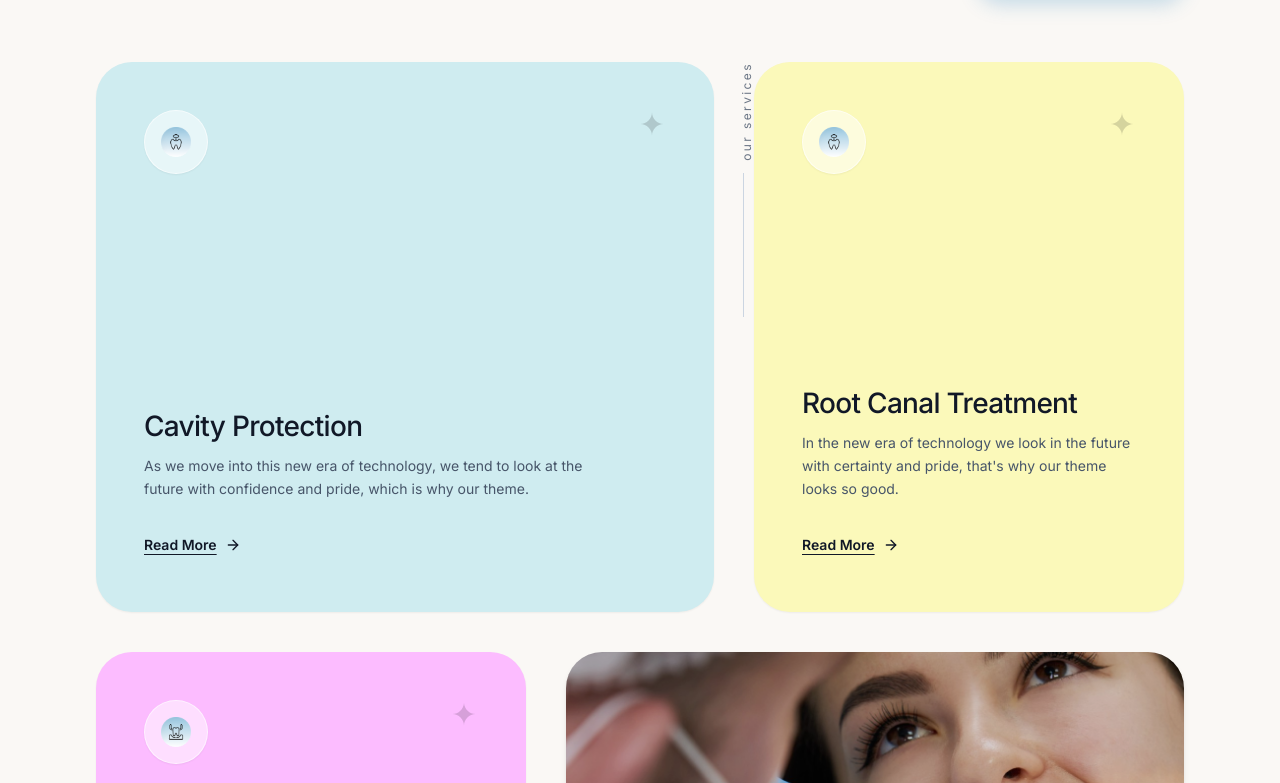
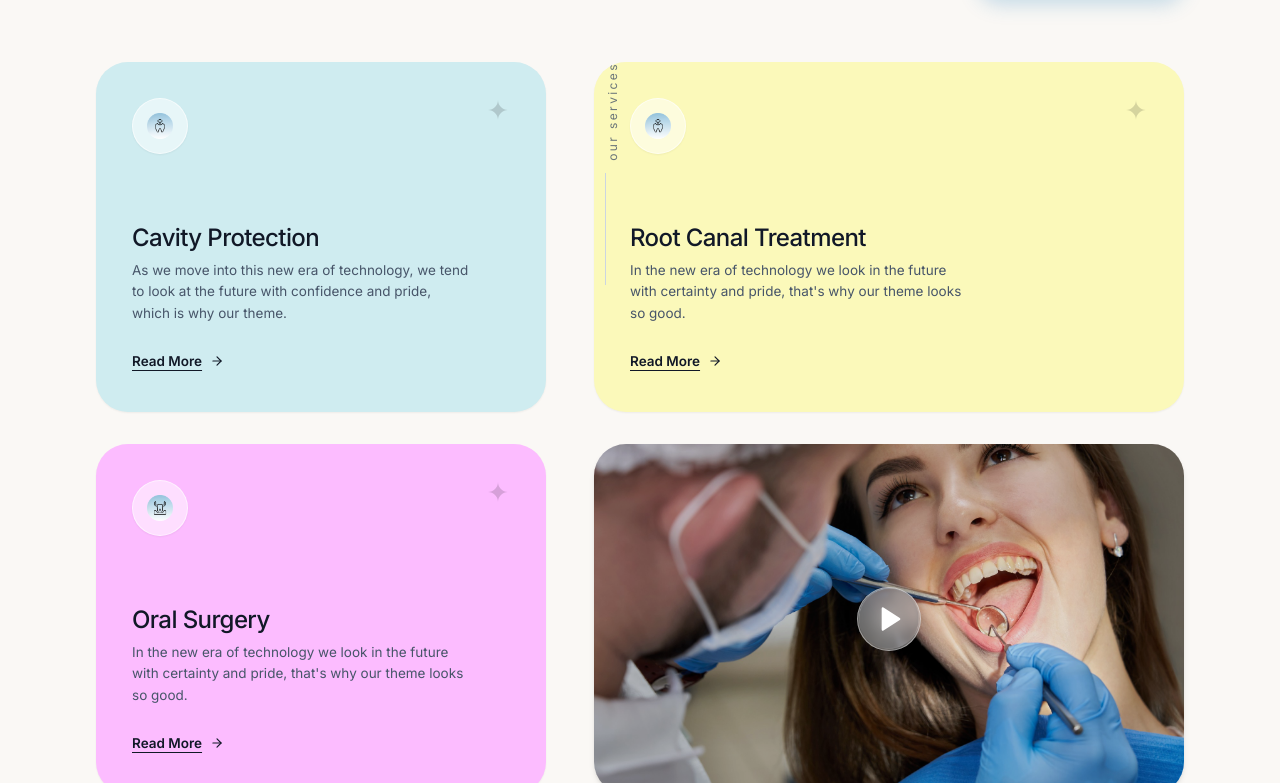
Before and after one commit to Anurag-lakra610/Dentara-, a React (Vite) app: page / in a window 1280 px wide. Shown: the part 1837-2620 px from the top of the page. Built offline with nearby package versions, Linux system fonts and the light colour scheme.

Commit message:
Set 350px box heights, 450px Cavity Protection width, empty whitespace in between with Our Services shifted right

```diff
--- a/src/App.jsx
+++ b/src/App.jsx
@@ -268,100 +268,107 @@ export default function App() {
             </div>
           </div>
 
-          {/* Service Cards Asymmetric Grid (Top: 7/5 cols, Bottom: 5/7 cols, All 550px height) */}
-          <div className="relative grid grid-cols-1 lg:grid-cols-12 gap-8 lg:gap-10 items-stretch">
+          {/* Service Cards Container (All 4 cards 350px height, Cavity Protection 450px width) */}
+          <div className="relative flex flex-col gap-6 lg:gap-8">
 
-            {/* Vertical Divider with "our services" text shifted right near Root Canal Treatment box */}
-            <div className="hidden lg:flex absolute left-[59.5%] top-0 bottom-1/2 -translate-x-1/2 z-10 flex-col items-center pointer-events-none">
-              <span className="text-[#475569]/80 text-[12px] font-normal tracking-[0.2em] lowercase [writing-mode:vertical-lr] rotate-180 mb-3 translate-x-1">
+            {/* Vertical Divider with "our services" text in the whitespace gap, shifted right near Root Canal Treatment box */}
+            <div className="hidden lg:flex absolute left-[470px] xl:left-[500px] top-0 h-[350px] z-10 flex-col items-center pointer-events-none">
+              <span className="text-[#475569]/80 text-[12px] font-normal tracking-[0.2em] lowercase [writing-mode:vertical-lr] rotate-180 mb-3 translate-x-2">
                 our services
               </span>
-              <div className="w-[1px] h-36 bg-[#CBD5E1]"></div>
+              <div className="w-[1px] h-28 bg-[#CBD5E1]"></div>
             </div>
 
-            {/* Card 1: Cavity Protection (Pastel Cyan Blue #CFECF0, Wider Col-7, Height 550px) */}
-            <div className="lg:col-span-7 bg-[#CFECF0] rounded-[36px] p-8 sm:p-10 lg:p-12 shadow-sm transition-all duration-300 flex flex-col justify-between relative group h-[550px]">
+            {/* Row 1: Cavity Protection (450px) + Empty Whitespace + Root Canal Treatment */}
+            <div className="flex flex-col lg:flex-row items-stretch gap-6 lg:gap-12">
+
+              {/* Card 1: Cavity Protection (Pastel Cyan Blue #CFECF0, Width 450px, Height 350px) */}
+              <div className="w-full lg:w-[450px] flex-shrink-0 bg-[#CFECF0] rounded-[32px] p-7 sm:p-8 lg:p-9 shadow-sm transition-all duration-300 flex flex-col justify-between relative group h-[350px]">
                 <div className="flex items-start justify-between w-full">
-                <div className="w-16 h-16 rounded-full bg-white/50 border border-white/60 flex items-center justify-center p-4 shadow-sm">
-                  <img src={iconCavity} alt="Cavity Protection Icon" className="w-8 h-8 object-contain" />
+                  <div className="w-14 h-14 rounded-full bg-white/50 border border-white/60 flex items-center justify-center p-3.5 shadow-sm">
+                    <img src={iconCavity} alt="Cavity Protection Icon" className="w-7 h-7 object-contain" />
                   </div>
-                <svg className="w-7 h-7 text-black/15" viewBox="0 0 24 24" fill="currentColor">
+                  <svg className="w-6 h-6 text-black/15" viewBox="0 0 24 24" fill="currentColor">
                     <path d="M12 2C12 7.5 7.5 12 2 12C7.5 12 12 16.5 12 22C12 16.5 16.5 12 22 12C16.5 12 12 7.5 12 2Z" />
                   </svg>
                 </div>
 
-              <div className="mt-auto mb-2">
-                <h3 className="text-2xl sm:text-[28px] font-medium text-[#111827] mb-3 tracking-tight">
+                <div className="mt-auto mb-1">
+                  <h3 className="text-xl sm:text-[24px] font-medium text-[#111827] mb-2 tracking-tight">
                     Cavity Protection
                   </h3>
-                <p className="text-xs sm:text-[14px] text-[#475569] font-normal leading-[1.65] max-w-md mb-8">
+                  <p className="text-xs sm:text-[13.5px] text-[#475569] font-normal leading-[1.6] max-w-[340px] mb-6">
                     As we move into this new era of technology, we tend to look at the future with confidence and pride, which is why our theme.
                   </p>
                   <div>
-                  <a href="#" className="inline-flex items-center gap-2 text-xs sm:text-[14px] font-semibold text-[#111827] hover:text-[#0284C7] transition-colors group/link">
+                    <a href="#" className="inline-flex items-center gap-2 text-xs sm:text-[13.5px] font-semibold text-[#111827] hover:text-[#0284C7] transition-colors group/link">
                       <span className="underline underline-offset-4 decoration-1">Read More</span>
-                    <ArrowRight className="w-4 h-4 group-hover/link:translate-x-1 transition-transform" />
+                      <ArrowRight className="w-3.5 h-3.5 group-hover/link:translate-x-1 transition-transform" />
                     </a>
                   </div>
                 </div>
               </div>
 
-            {/* Card 2: Root Canal Treatment (Pastel Cream Yellow #FBF9BA, Col-5, Height 550px) */}
-            <div className="lg:col-span-5 bg-[#FBF9BA] rounded-[36px] p-8 sm:p-10 lg:p-12 shadow-sm transition-all duration-300 flex flex-col justify-between relative group h-[550px]">
+              {/* Card 2: Root Canal Treatment (Pastel Cream Yellow #FBF9BA, Height 350px) */}
+              <div className="flex-1 bg-[#FBF9BA] rounded-[32px] p-7 sm:p-8 lg:p-9 shadow-sm transition-all duration-300 flex flex-col justify-between relative group h-[350px]">
                 <div className="flex items-start justify-between w-full">
-                <div className="w-16 h-16 rounded-full bg-white/50 border border-white/60 flex items-center justify-center p-4 shadow-sm">
-                  <img src={iconRootCanal} alt="Root Canal Treatment Icon" className="w-8 h-8 object-contain" />
+                  <div className="w-14 h-14 rounded-full bg-white/50 border border-white/60 flex items-center justify-center p-3.5 shadow-sm">
+                    <img src={iconRootCanal} alt="Root Canal Treatment Icon" className="w-7 h-7 object-contain" />
                   </div>
-                <svg className="w-7 h-7 text-black/15" viewBox="0 0 24 24" fill="currentColor">
+                  <svg className="w-6 h-6 text-black/15" viewBox="0 0 24 24" fill="currentColor">
                     <path d="M12 2C12 7.5 7.5 12 2 12C7.5 12 12 16.5 12 22C12 16.5 16.5 12 22 12C16.5 12 12 7.5 12 2Z" />
                   </svg>
                 </div>
 
-              <div className="mt-auto mb-2">
-                <h3 className="text-2xl sm:text-[28px] font-medium text-[#111827] mb-3 tracking-tight">
+                <div className="mt-auto mb-1">
+                  <h3 className="text-xl sm:text-[24px] font-medium text-[#111827] mb-2 tracking-tight">
                     Root Canal Treatment
                   </h3>
-                <p className="text-xs sm:text-[14px] text-[#475569] font-normal leading-[1.65] max-w-sm mb-8">
+                  <p className="text-xs sm:text-[13.5px] text-[#475569] font-normal leading-[1.6] max-w-[340px] mb-6">
                     In the new era of technology we look in the future with certainty and pride, that's why our theme looks so good.
                   </p>
                   <div>
-                  <a href="#" className="inline-flex items-center gap-2 text-xs sm:text-[14px] font-semibold text-[#111827] hover:text-[#0284C7] transition-colors group/link">
+                    <a href="#" className="inline-flex items-center gap-2 text-xs sm:text-[13.5px] font-semibold text-[#111827] hover:text-[#0284C7] transition-colors group/link">
                       <span className="underline underline-offset-4 decoration-1">Read More</span>
-                    <ArrowRight className="w-4 h-4 group-hover/link:translate-x-1 transition-transform" />
+                      <ArrowRight className="w-3.5 h-3.5 group-hover/link:translate-x-1 transition-transform" />
+                    </a>
+                  </div>
+                </div>
+              </div>
+            </div>
+
+            {/* Row 2: Oral Surgery (450px) + Video Image Card (Fills remaining width) */}
+            <div className="flex flex-col lg:flex-row items-stretch gap-6 lg:gap-12">
+
+              {/* Card 3: Oral Surgery (Pastel Lavender Pink #FCBCFF, Width 450px, Height 350px) */}
+              <div className="w-full lg:w-[450px] flex-shrink-0 bg-[#FCBCFF] rounded-[32px] p-7 sm:p-8 lg:p-9 shadow-sm transition-all duration-300 flex flex-col justify-between relative group h-[350px]">
+                <div className="flex items-start justify-between w-full">
+                  <div className="w-14 h-14 rounded-full bg-white/50 border border-white/60 flex items-center justify-center p-3.5 shadow-sm">
+                    <img src={iconOralSurgery} alt="Oral Surgery Icon" className="w-7 h-7 object-contain" />
+                  </div>
+                  <svg className="w-6 h-6 text-black/15" viewBox="0 0 24 24" fill="currentColor">
+                    <path d="M12 2C12 7.5 7.5 12 2 12C7.5 12 12 16.5 12 22C12 16.5 16.5 12 22 12C16.5 12 12 7.5 12 2Z" />
+                  </svg>
+                </div>
+
+                <div className="mt-auto mb-1">
+                  <h3 className="text-xl sm:text-[24px] font-medium text-[#111827] mb-2 tracking-tight">
+                    Oral Surgery
+                  </h3>
+                  <p className="text-xs sm:text-[13.5px] text-[#475569] font-normal leading-[1.6] max-w-[340px] mb-6">
+                    In the new era of technology we look in the future with certainty and pride, that's why our theme looks so good.
+                  </p>
+                  <div>
+                    <a href="#" className="inline-flex items-center gap-2 text-xs sm:text-[13.5px] font-semibold text-[#111827] hover:text-[#0284C7] transition-colors group/link">
+                      <span className="underline underline-offset-4 decoration-1">Read More</span>
+                      <ArrowRight className="w-3.5 h-3.5 group-hover/link:translate-x-1 transition-transform" />
                     </a>
                   </div>
                 </div>
               </div>
 
-            {/* Card 3: Oral Surgery (Pastel Lavender Pink #FCBCFF, Col-5 - EXACT SAME width & height as Card 2) */}
-            <div className="lg:col-span-5 bg-[#FCBCFF] rounded-[36px] p-8 sm:p-10 lg:p-12 shadow-sm transition-all duration-300 flex flex-col justify-between relative group h-[550px]">
-              <div className="flex items-start justify-between w-full">
-                <div className="w-16 h-16 rounded-full bg-white/50 border border-white/60 flex items-center justify-center p-4 shadow-sm">
-                  <img src={iconOralSurgery} alt="Oral Surgery Icon" className="w-8 h-8 object-contain" />
-                </div>
-                <svg className="w-7 h-7 text-black/15" viewBox="0 0 24 24" fill="currentColor">
-                  <path d="M12 2C12 7.5 7.5 12 2 12C7.5 12 12 16.5 12 22C12 16.5 16.5 12 22 12C16.5 12 12 7.5 12 2Z" />
-                </svg>
-              </div>
-
-              <div className="mt-auto mb-2">
-                <h3 className="text-2xl sm:text-[28px] font-medium text-[#111827] mb-3 tracking-tight">
-                  Oral Surgery
-                </h3>
-                <p className="text-xs sm:text-[14px] text-[#475569] font-normal leading-[1.65] max-w-sm mb-8">
-                  In the new era of technology we look in the future with certainty and pride, that's why our theme looks so good.
-                </p>
-                <div>
-                  <a href="#" className="inline-flex items-center gap-2 text-xs sm:text-[14px] font-semibold text-[#111827] hover:text-[#0284C7] transition-colors group/link">
-                    <span className="underline underline-offset-4 decoration-1">Read More</span>
-                    <ArrowRight className="w-4 h-4 group-hover/link:translate-x-1 transition-transform" />
-                  </a>
-                </div>
-              </div>
-            </div>
-
-            {/* Card 4: High Definition Video Image Card (Wider Col-7, Fills remaining space, Height 550px) */}
-            <div className="lg:col-span-7 relative rounded-[36px] overflow-hidden shadow-md cursor-pointer group h-[550px]">
+              {/* Card 4: Video Image Card (Fills remaining width, Height 350px) */}
+              <div className="flex-1 relative rounded-[32px] overflow-hidden shadow-md cursor-pointer group h-[350px]">
                 <img
                   src={servicesVideoImg}
                   alt="Dental Procedure Patient Video"
@@ -371,8 +378,9 @@ export default function App() {
 
                 {/* Play Button Overlay */}
                 <div className="absolute inset-0 flex items-center justify-center">
-                <div className="w-18 h-18 sm:w-20 sm:h-20 rounded-full bg-white/30 backdrop-blur-md border border-white/40 flex items-center justify-center text-white shadow-2xl transition-transform duration-300 group-hover:scale-110">
-                  <Play className="w-7 h-7 sm:w-8 sm:h-8 fill-white text-white translate-x-[2px]" />
+                  <div className="w-16 h-16 sm:w-18 sm:h-18 rounded-full bg-white/30 backdrop-blur-md border border-white/40 flex items-center justify-center text-white shadow-2xl transition-transform duration-300 group-hover:scale-110">
+                    <Play className="w-6 h-6 sm:w-7 sm:h-7 fill-white text-white translate-x-[2px]" />
+                  </div>
                 </div>
               </div>
             </div>
```
Lines whose indentation alone changed are shown as unchanged.
